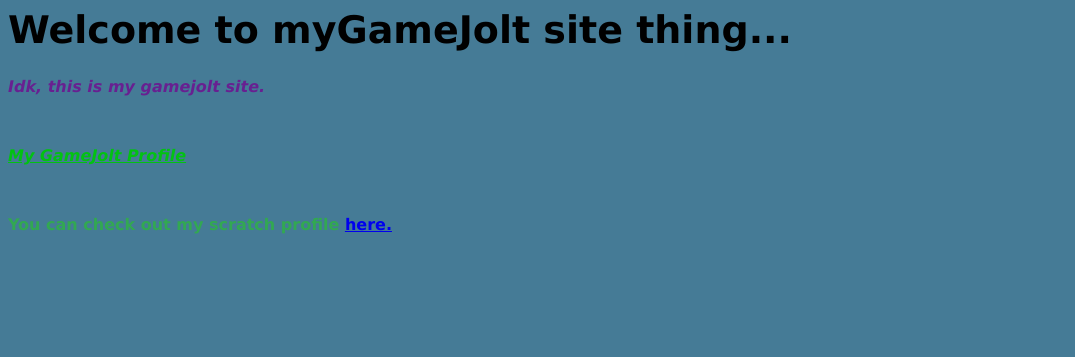
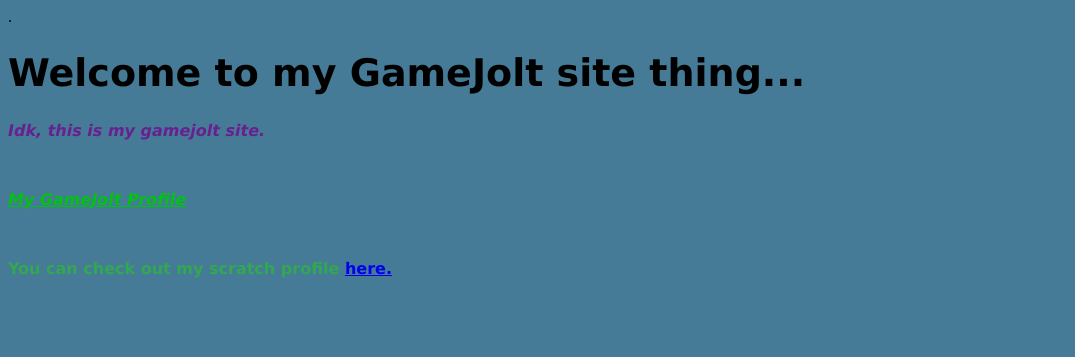
Before and after one commit to Juarez2010/gamejolt-page, a plain HTML site: page index.html in a window 1280 px wide. Shown: the top 357 px of the page, without its empty margins (0-1075 px from the left). Drawn offline with Linux system fonts and the light colour scheme.

Commit message:
Update index.html

```diff
--- a/index.html
+++ b/index.html
@@ -1,6 +1,6 @@
-<head> <title>Juarez2010's homepage</title> <meta charset="UTF-8"> <meta name="description" content="Hello, welcome to my website! I'm know as Juarez2010 on Scratch and this is a website I have made.>. <meta name="Juarez2010="blank"> </header>
+<head> <title>Juarez2010's Gamejolt page</title> <meta charset="UTF-8"> <meta name="description" content="Gamejolt">. <meta name="Juarez2010="blank"> </header>
 <body>
-<h1 id="welcome-to-my-webpage" style="font-family:verdana;">Welcome to myGameJolt site thing... </h1>
+<h1 id="welcome-to-my-webpage" style="font-family:verdana;">Welcome to my GameJolt site thing... </h1>
 <link rel="stylesheet" href="main-style.css">
         <link rel="shortcut icon" href="favicon.ico">
         <p id="wip">Idk, this is my gamejolt site.</p>
```
